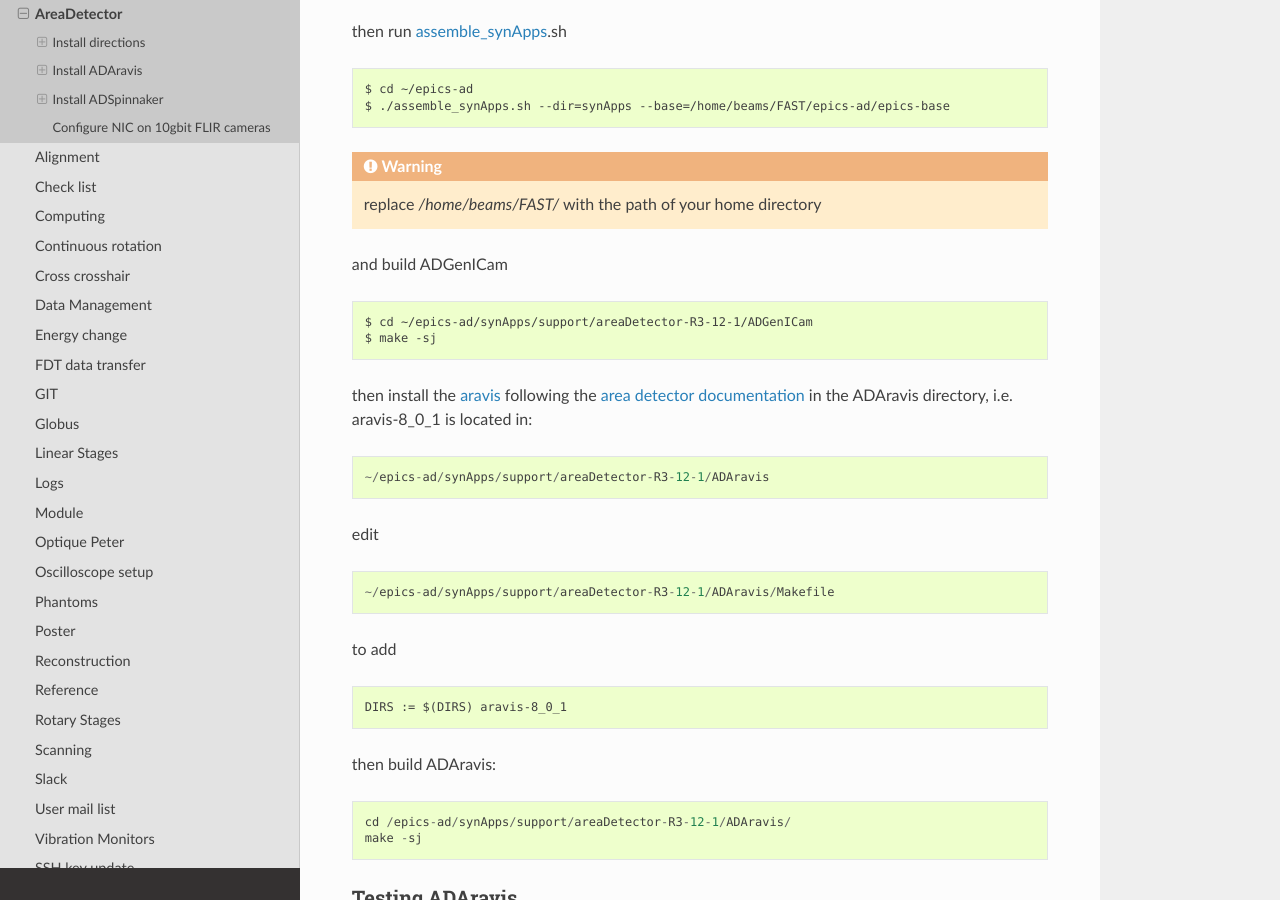
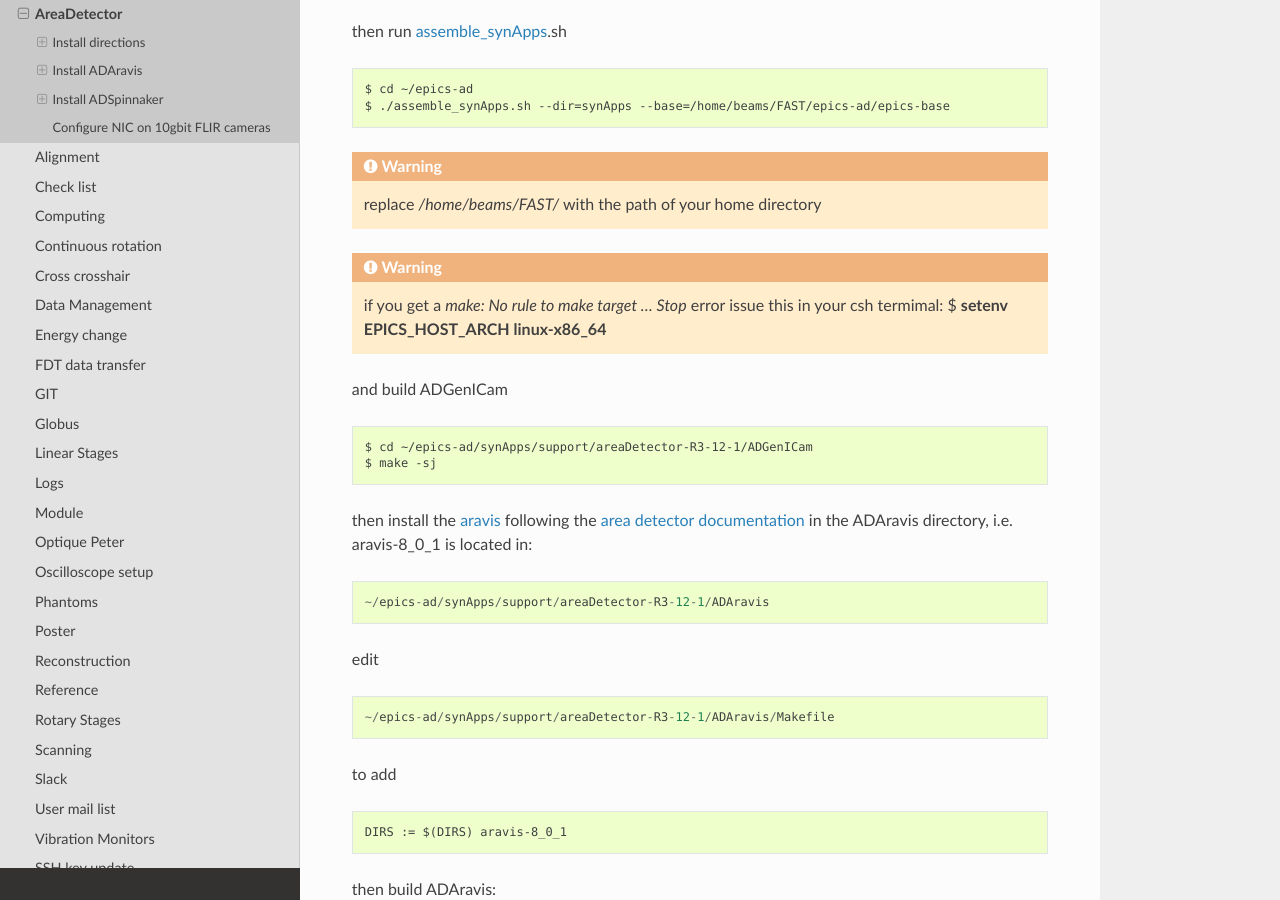
Before and after one commit to xray-imaging/2bm-docs, a Sphinx documentation site: the page built from docs/source/ops/item_010.rst, in a window 1280 px wide and 900 px high, scrolled down 3709 px. Built offline with Sphinx 7.4.7 and the Read the Docs theme 3.1.0, drawn with Linux system fonts in a browser that asks for light colours; the version number could not be read and is left out; some of the changed text lies outside the part shown.

Commit message:
added warnings

```diff
--- a/docs/source/ops/item_010.rst
+++ b/docs/source/ops/item_010.rst
@@ -26,6 +26,7 @@ Build EPICS base
     $ make -sj
 
 .. warning:: if you get a *configure/os/CONFIG.rhel9-x86_64.Common: No such file or directory* error issue this in your csh termimal: $ **setenv EPICS_HOST_ARCH linux-x86_64**
+
 
 Build ADSimDetector
 -------------------
@@ -145,6 +146,8 @@ then run `assemble_synApps <https://github.com/EPICS-synApps/assemble_synApps/bl
 
 .. warning:: replace  */home/beams/FAST/* with the path of your home directory
 
+.. warning:: if you get a  *make: No rule to make target ...  Stop* error issue this in your csh termimal: $ **setenv EPICS_HOST_ARCH linux-x86_64**
+
 and build ADGenICam
 
 ::
@@ -254,6 +257,7 @@ then run `assemble_synApps <https://github.com/EPICS-synApps/assemble_synApps/bl
 
 .. warning:: replace  */home/beams/FAST/* with the path of your home directory
 
+.. warning:: if you get a  *make: No rule to make target ...  Stop* error issue this in your csh termimal: $ **setenv EPICS_HOST_ARCH linux-x86_64**
 
 and build ADGenICam
 
```
